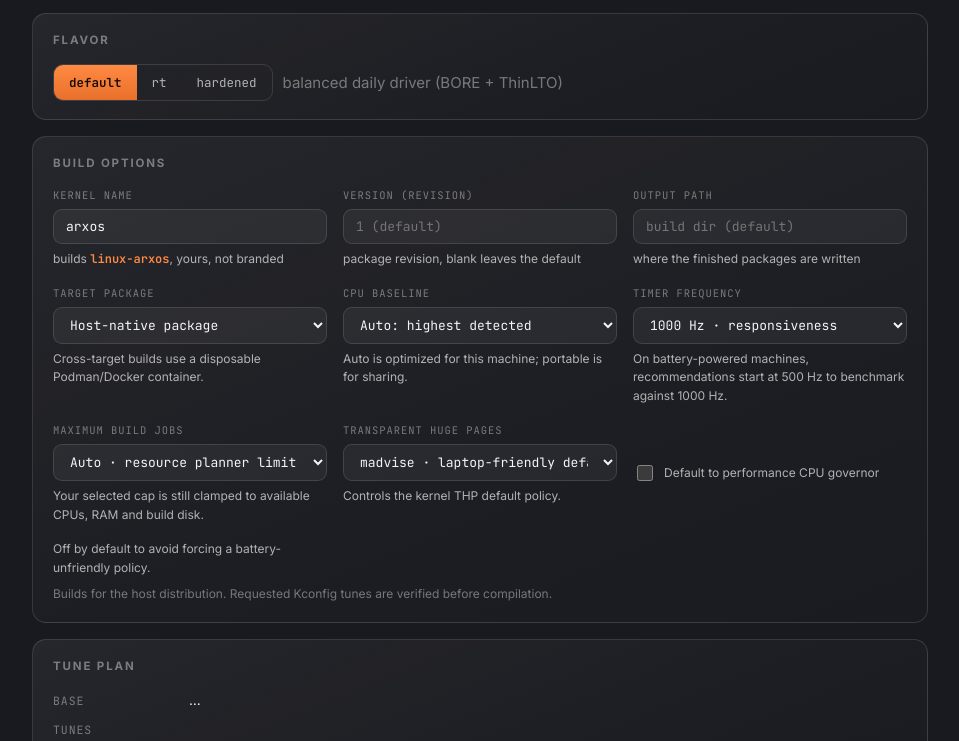
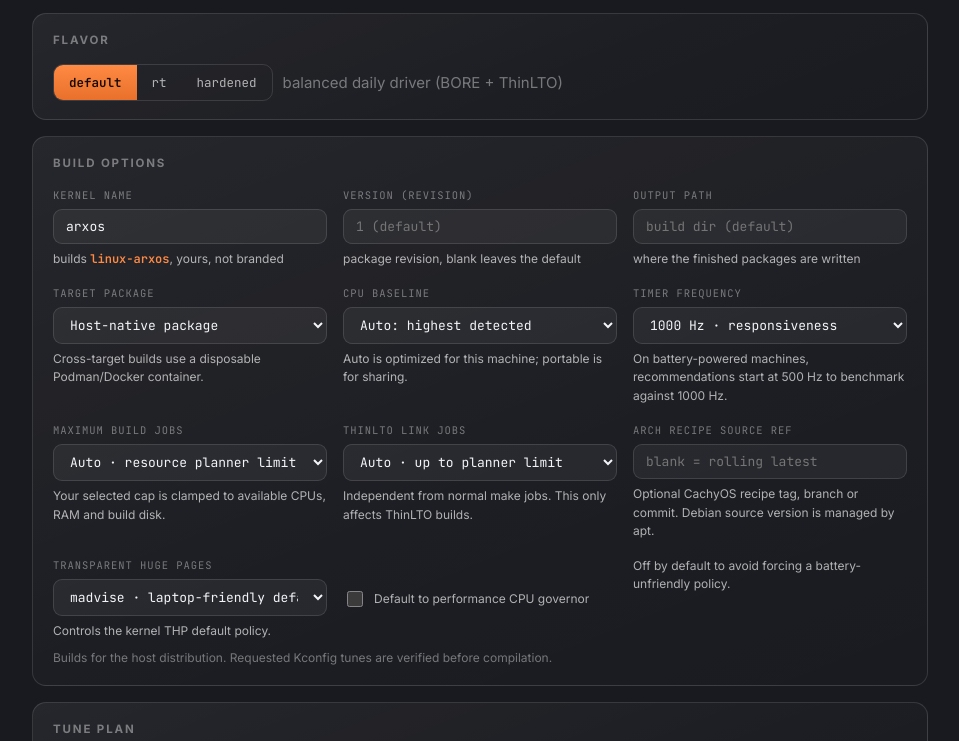
Before and after one commit to 0xb0rn3/kernel-builder, a plain HTML site: page ui/index.html in a window 1280 px wide. Shown: the part 370-1111 px from the top of the page, without its empty margins (160-1119 px from the left). Drawn offline with Linux system fonts and the light colour scheme; no server answers; a web font is replaced by a local one.

Commit message:
feat: add ThinLTO caps and recipe pin control to GUI

```diff
--- a/ui/index.html
+++ b/ui/index.html
@@ -172,7 +172,21 @@ footer{margin-top:26px;font-family:var(--mono);font-size:11.5px;color:var(--dim)
           <option value="6">6</option>
           <option value="8">8</option>
         </select>
-        <span class="hint">Your selected cap is still clamped to available CPUs, RAM and build disk.</span>
+        <span class="hint">Your selected cap is clamped to available CPUs, RAM and build disk.</span>
+      </label>
+      <label>ThinLTO link jobs
+        <select id="thinltoJobs" class="tin">
+          <option value="auto">Auto · up to planner limit</option>
+          <option value="1">1 · lowest link memory</option>
+          <option value="2">2 · laptop-friendly cap</option>
+          <option value="3">3</option>
+          <option value="4">4 · planner maximum</option>
+        </select>
+        <span class="hint">Independent from normal make jobs. This only affects ThinLTO builds.</span>
+      </label>
+      <label>Arch recipe source ref
+        <input id="sourceRef" class="tin" type="text" placeholder="blank = rolling latest" spellcheck="false" autocomplete="off">
+        <span class="hint">Optional CachyOS recipe tag, branch or commit. Debian source version is managed by apt.</span>
       </label>
       <label>Transparent huge pages
         <select id="thp" class="tin">
@@ -237,7 +251,7 @@ footer{margin-top:26px;font-family:var(--mono);font-size:11.5px;color:var(--dim)
 <script>
 const $=s=>document.querySelector(s);
 let flavor='default', kname='arxos', pkgrel='', outpath='', poll=null;
-let target='host', cpuTarget='auto', hz='1000', hugepages='madvise', maxJobs='auto', performanceGovernor=false;
+let target='host', cpuTarget='auto', hz='1000', hugepages='madvise', maxJobs='auto', thinltoJobs='auto', sourceRef='', performanceGovernor=false;
 let lastSystemInfo=null;
 let hostDistro='unknown', hostSupported=false;
 const ABOUT={default:'balanced daily driver (BORE + ThinLTO)', rt:'real-time (PREEMPT_RT; BORE depends on target source)', hardened:'hardened profile (available controls are verified before compile)'};
@@ -247,7 +261,7 @@ function debounce(fn,ms){let t;return(...a)=>{clearTimeout(t);t=setTimeout(()=>f
 
 async function jget(u){ try{ const r=await fetch(u); return r.ok?r.json():null; }catch(e){ return null; } }
 function qs(){
-  let q='flavor='+enc(flavor)+'&name='+enc(kname)+'&target='+enc(target)+'&cpu='+enc(cpuTarget)+'&hz='+enc(hz)+'&thp='+enc(hugepages)+'&maxjobs='+enc(maxJobs)+'&pgov='+(performanceGovernor?'1':'0');
+  let q='flavor='+enc(flavor)+'&name='+enc(kname)+'&target='+enc(target)+'&cpu='+enc(cpuTarget)+'&hz='+enc(hz)+'&thp='+enc(hugepages)+'&maxjobs='+enc(maxJobs)+'&ltojobs='+enc(thinltoJobs)+'&source='+enc(sourceRef)+'&pgov='+(performanceGovernor?'1':'0');
   if(pkgrel) q+='&pkgrel='+enc(pkgrel);
   if(outpath) q+='&out='+enc(outpath);
   return q;
@@ -271,6 +285,7 @@ function refreshTargetPath(){
   $('#targetNote').textContent=target==='host'
     ? 'Builds for the host distribution. Requested Kconfig tunes are verified before compilation.'
     : (target===hostDistro?'Selected target matches this host.':'Cross-target build downloads a base image and build dependencies; it does not install packages on the host.');
+  $('#sourceRef').disabled=(target==='debian' || (target==='host' && hostDistro==='debian'));
 }
 function fill(id,arr){ const el=$(id); el.innerHTML=''; (arr||[]).forEach(t=>{const s=document.createElement('span');s.textContent=t;el.appendChild(s);}); if(!arr||!arr.length){const s=document.createElement('span');s.className='dim';s.textContent='—';el.appendChild(s);} }
 function renderOpts(id,items,cls){ const el=$(id); el.innerHTML=''; (items||[]).forEach(it=>{ const d=document.createElement('div'); d.className='opt'; const c=document.createElement('span'); c.className='h'+(cls?' '+cls:''); c.textContent=it.option; const m=document.createElement('span'); m.className='mean'; m.textContent=it.meaning; d.append(c,m); el.appendChild(d); }); }
@@ -325,7 +340,7 @@ async function loadSystem(){
     ['Battery / power',battery+' · '+power],
     ['Build filesystem free',showValue(d.work_free_gib,' GiB')],
     ['Resource planner ceiling',showValue(d.resource_jobs,' make jobs')+' · '+showValue(d.thinlto_jobs,' ThinLTO backends')],
-    ['Suggested starting cap',showValue(d.recommended_max_jobs,' make jobs')]
+    ['Suggested starting caps',showValue(d.recommended_max_jobs,' make jobs')+' · '+showValue(d.recommended_thinlto_jobs,' ThinLTO jobs')]
   ];
   for(const [k,v] of fields) facts.append(fact(k,v));
   for(const item of (d.recommendations||[])){ const li=document.createElement('li'); li.textContent=item; recs.append(li); }
@@ -344,6 +359,8 @@ $('#hz').addEventListener('change',e=>{ hz=e.target.value; refresh(); });
 $('#thp').addEventListener('change',e=>{ hugepages=e.target.value; refresh(); });
 $('#performanceGovernor').addEventListener('change',e=>{ performanceGovernor=e.target.checked; refresh(); });
 $('#maxJobs').addEventListener('change',e=>{ maxJobs=e.target.value; refresh(); });
+$('#thinltoJobs').addEventListener('change',e=>{ thinltoJobs=e.target.value; refresh(); });
+$('#sourceRef').addEventListener('input', debounce(()=>{ sourceRef=$('#sourceRef').value.trim(); refresh(); },350));
 $('#refreshSystem').addEventListener('click',loadSystem);
 $('#applyRecommended').addEventListener('click',()=>{
   if(!lastSystemInfo){ $('#systemState').textContent='Hardware inventory unavailable; refresh hardware before applying recommendations.'; return; }
@@ -352,11 +369,13 @@ $('#applyRecommended').addEventListener('click',()=>{
   hugepages='madvise';
   performanceGovernor=false;
   maxJobs=lastSystemInfo.recommended_max_jobs===null ? 'auto' : String(lastSystemInfo.recommended_max_jobs);
+  thinltoJobs=lastSystemInfo.recommended_thinlto_jobs===null ? 'auto' : String(lastSystemInfo.recommended_thinlto_jobs);
   $('#cpuTarget').value=cpuTarget;
   $('#hz').value=hz;
   $('#thp').value=hugepages;
   $('#performanceGovernor').checked=false;
   $('#maxJobs').value=maxJobs;
+  $('#thinltoJobs').value=thinltoJobs;
   refresh();
   $('#systemState').textContent='Conservative recommendations applied. Benchmark against another profile before treating them as faster.';
 });
```
